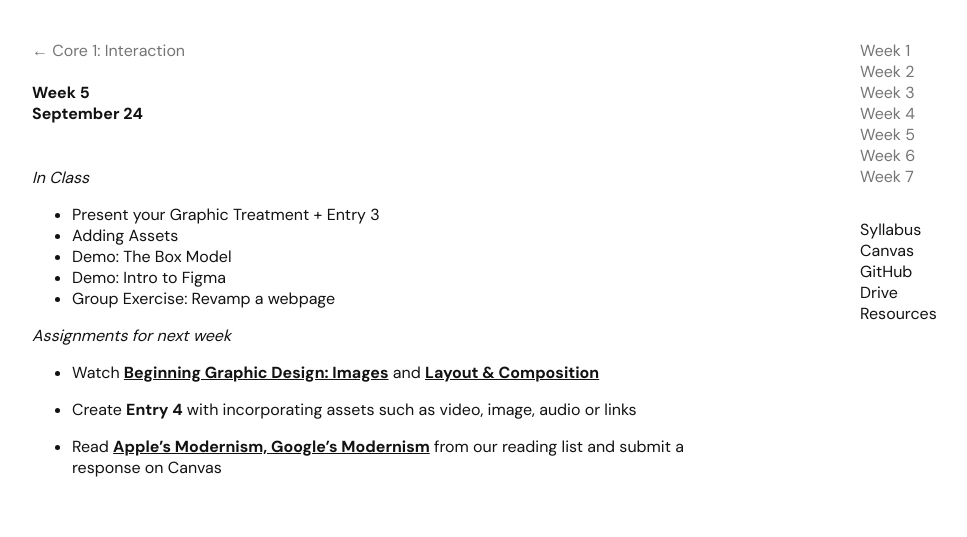
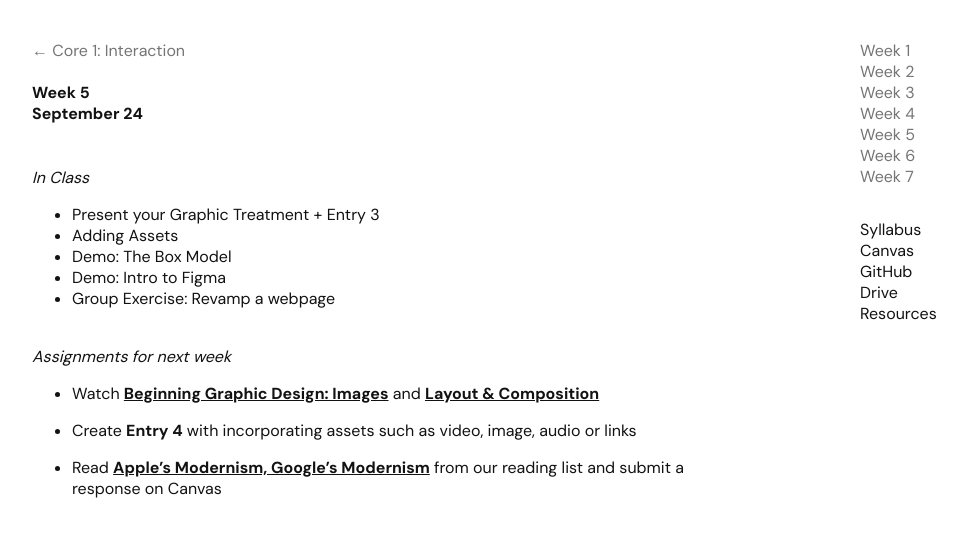
Before and after one commit to core1-interaction/core1-interaction.github.io, a Jekyll site: the page built from week5.md, in a window 1280 px wide. Shown: the top 537 px of the page, without its empty margins (108-1075 px from the left). Built offline with Jekyll 4.4.1, drawn with Linux system fonts in a browser that asks for light colours.

```diff
--- a/week5.md
+++ b/week5.md
@@ -13,7 +13,7 @@ title: Week 5
 + Adding Assets
 + Demo: The Box Model
 + Demo: Intro to Figma
-+ Group Exercise: Revamp a webpage
++ Group Exercise: Revamp a webpage<br><br>
 
 
 *Assignments for next week*
```
